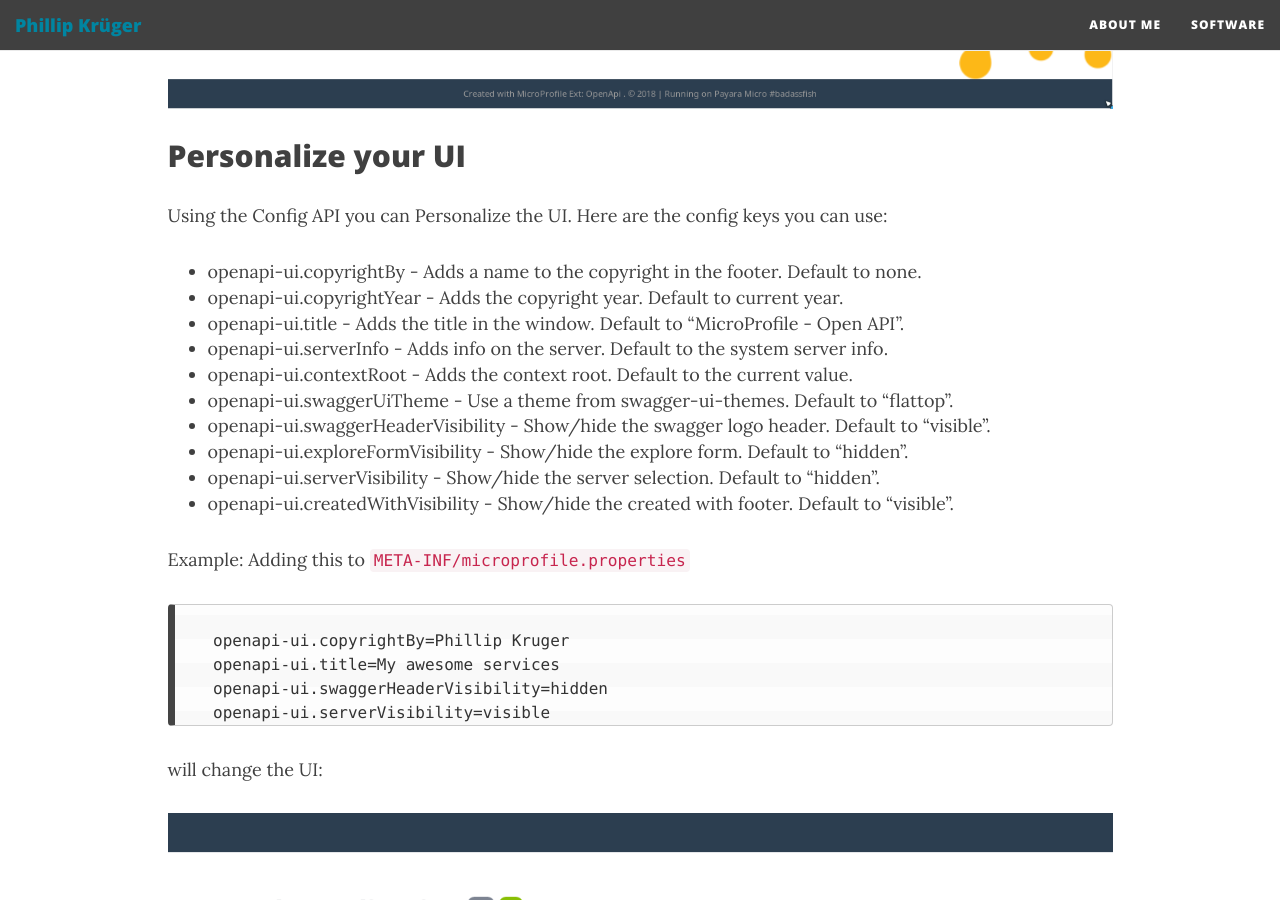
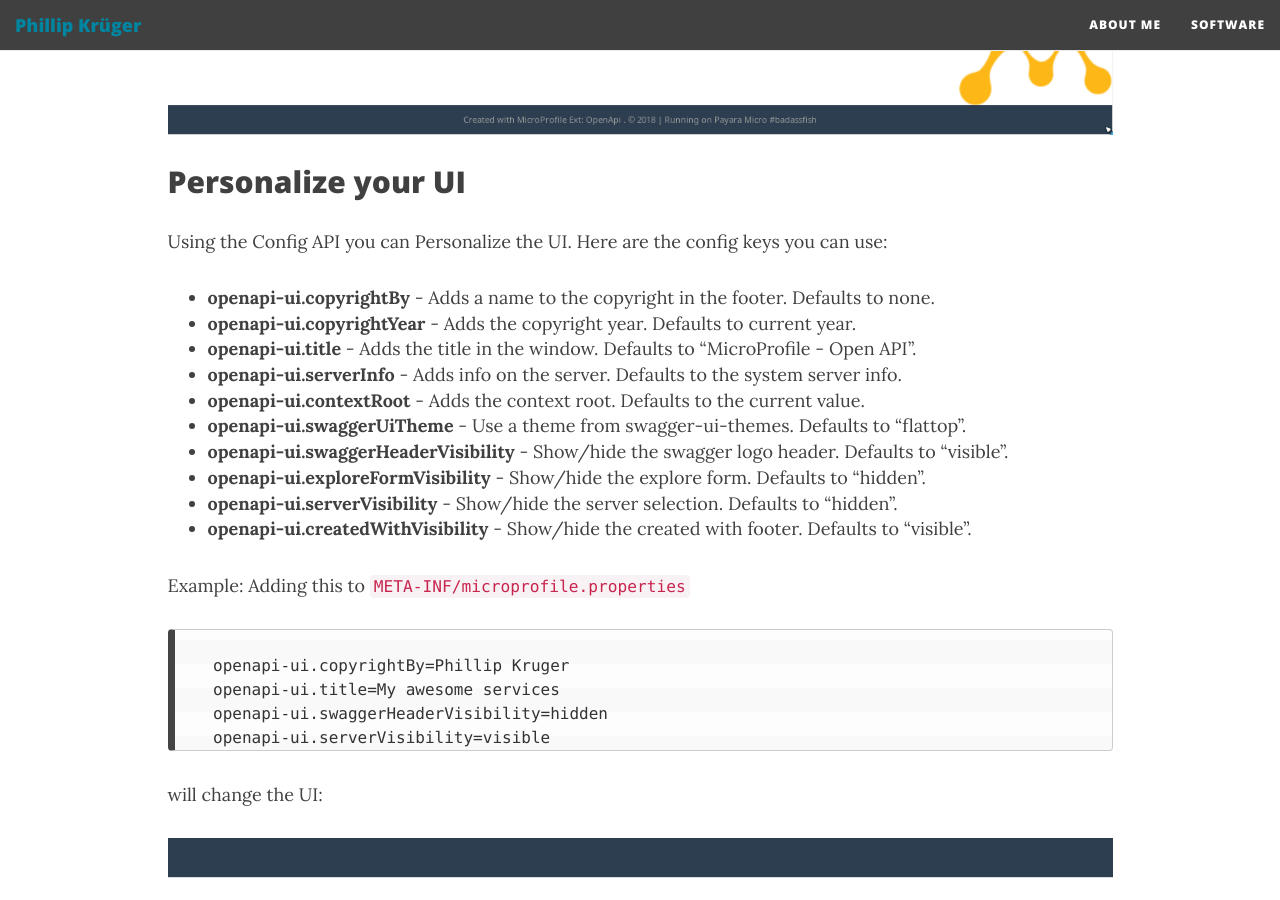
Before and after one commit to phillip-kruger/phillip-kruger.github.io, a Jekyll site: the page built from _posts/2018-08-20-microprofile_openapi_swaggerui.md, in a window 1280 px wide and 900 px high, scrolled down 4822 px. Built offline with Jekyll 4.4.1, drawn with Linux system fonts in a browser that asks for light colours; nearby versions of some CDN libraries; comment, search, counter and statistics services are not loaded; some of the changed text lies outside the part shown.

Commit message:
New blog post - MP OpenAPi

````diff
--- a/_posts/2018-08-20-microprofile_openapi_swaggerui.md
+++ b/_posts/2018-08-20-microprofile_openapi_swaggerui.md
@@ -151,7 +152,7 @@
     </dependency>
 ```
 
-This will pull in Swagger UI via [webjars](http://webjars.org/) and generate the ```index.html``` from a template that you can configure using [MicroProfile Config API](https://github.com/eclipse/microprofile-config)
+This will pull in Swagger UI via [webjars](http://webjars.org/) and generate the ```index.html``` from a template that you can configure using [MicroProfile Config API](https://github.com/eclipse/microprofile-config).
 
 Just adding the above will already give you the default UI, example:
 
@@ -163,16 +164,16 @@ http://localhost:8080/example/api/openapi-ui/
 
 Using the Config API you can Personalize the UI. Here are the config keys you can use:
 
-* openapi-ui.copyrightBy - Adds a name to the copyright in the footer. Default to none.
-* openapi-ui.copyrightYear - Adds the copyright year. Default to current year.
-* openapi-ui.title - Adds the title in the window. Default to "MicroProfile - Open API".
-* openapi-ui.serverInfo - Adds info on the server. Default to the system server info.
-* openapi-ui.contextRoot - Adds the context root. Default to the current value.
-* openapi-ui.swaggerUiTheme - Use a theme from swagger-ui-themes. Default to "flattop".
-* openapi-ui.swaggerHeaderVisibility - Show/hide the swagger logo header. Default to "visible".
-* openapi-ui.exploreFormVisibility - Show/hide the explore form. Default to "hidden".
-* openapi-ui.serverVisibility - Show/hide the server selection. Default to "hidden".
-* openapi-ui.createdWithVisibility - Show/hide the created with footer. Default to "visible".
+* **openapi-ui.copyrightBy** - Adds a name to the copyright in the footer. Defaults to none.
+* **openapi-ui.copyrightYear** - Adds the copyright year. Defaults to current year.
+* **openapi-ui.title** - Adds the title in the window. Defaults to "MicroProfile - Open API".
+* **openapi-ui.serverInfo** - Adds info on the server. Defaults to the system server info.
+* **openapi-ui.contextRoot** - Adds the context root. Defaults to the current value.
+* **openapi-ui.swaggerUiTheme** - Use a theme from swagger-ui-themes. Defaults to "flattop".
+* **openapi-ui.swaggerHeaderVisibility** - Show/hide the swagger logo header. Defaults to "visible".
+* **openapi-ui.exploreFormVisibility** - Show/hide the explore form. Defaults to "hidden".
+* **openapi-ui.serverVisibility** - Show/hide the server selection. Defaults to "hidden".
+* **openapi-ui.createdWithVisibility** - Show/hide the created with footer. Defaults to "visible".
 
 Example: Adding this to ```META-INF/microprofile.properties```
 
````
Also changed, not shown: other parts of _posts/2018-08-20-microprofile_openapi_swaggerui.md (+5 -4 lines).
